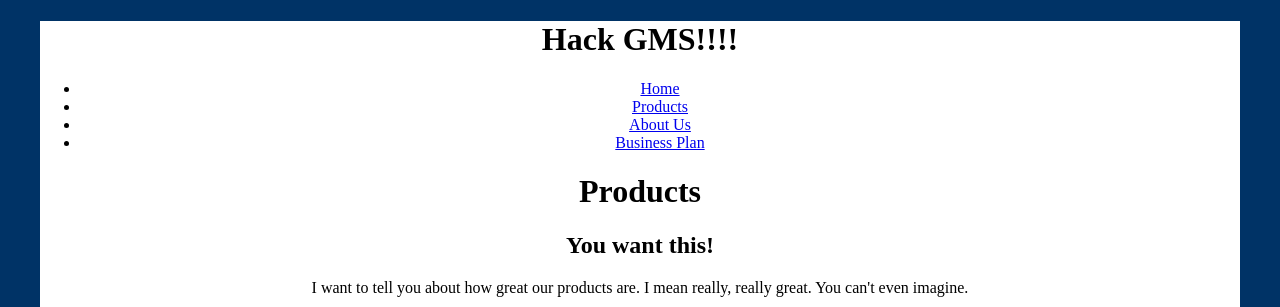
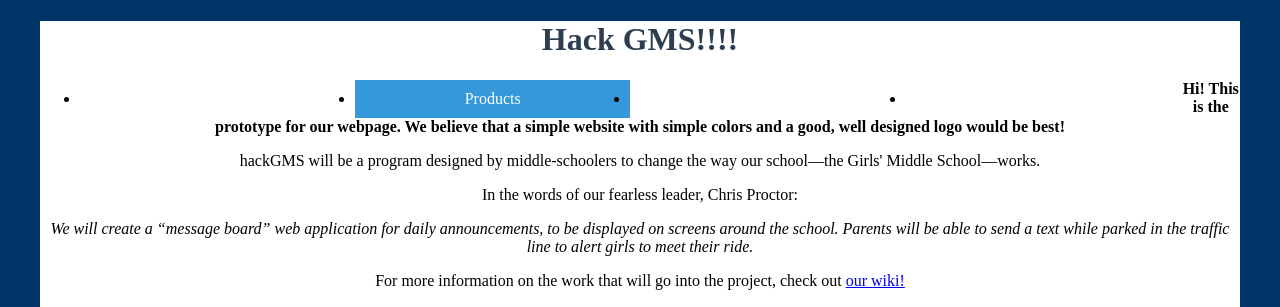
Before and after one commit to cproctor/hackGMS, a Flask app: page / in a window 1280 px wide. Shown: the top 307 px of the page. Run offline with Flask 2, Linux system fonts and the light colour scheme; data that the repository does not hold is empty; some libraries are stand-ins or nearby versions.

Commit message:
wiehjslkeq[poAIJFGLX/
[hjkrsep[fwqkEJLNA

```diff
--- a/frontend/index.html
+++ b/frontend/index.html
@@ -7,26 +7,19 @@
         <div id="box">
             <h1>Hack GMS!!!!</h1>
 
-            <html><head>
+            <head>
 		<link rel="stylesheet" href="entredemo-style.css">
 	</head>
 	<body>
-		<div class="container">
+
 			<ul class="menu">
 				<li><a href="index.html">Home</a></li>
 				<li class="current"><a href="products.html">Products</a></li>
 				<li><a href="aboutus.html">About Us</a></li>
 				<li><a href="businessplan.html">Business Plan</a></li>
 			</ul>
-			<div class="title">
-				<h1>Products</h1>
-				<h2>You want this!</h2>
-				<p>I want to tell you about how great our products are. I mean really, really great. You can't even imagine. </p>
-				<img src="http://farm1.staticflickr.com/180/454494396_593917e024_o.jpg">
-				<h2>How did you live without it?</h2>
-				<p>Once you have this, you will realize that your former existence was a shadowy reality, devoid of joy and pleasure. You owe it to everyone you know to buy them one too.</p>
-			</div>
-		</div>
+
+
 
 </body></html>
             <b> Hi! This is the prototype for our webpage. We believe that a simple website with simple colors and a
--- a/frontend/static/style/GS_style.css
+++ b/frontend/static/style/GS_style.css
@@ -11,3 +11,43 @@ body {
     margin-left: auto ;
     margin-right: auto ;
 }
+
+.menu }
+
+.menu {
+	background-color: #2980B9;
+	width: 110%;
+	float:left;
+	position: relative;
+	left: -5%;
+	padding:0;
+}
+
+.menu li {
+	float:left;
+	width: 22%;
+	padding: 10px;
+	text-align: center;
+}
+
+.menu li.current {
+	background-color: #3498DB;
+}
+
+.menu a {
+	color: white;
+	text-decoration: none;
+}
+h1 {
+	text-align: center;
+	color: #2C3E50;
+}
+
+h2 {
+	color: #D35400;
+}
+
+img {
+	width: 300px;
+	border: 2px solid #D35400 ;
+}
```
